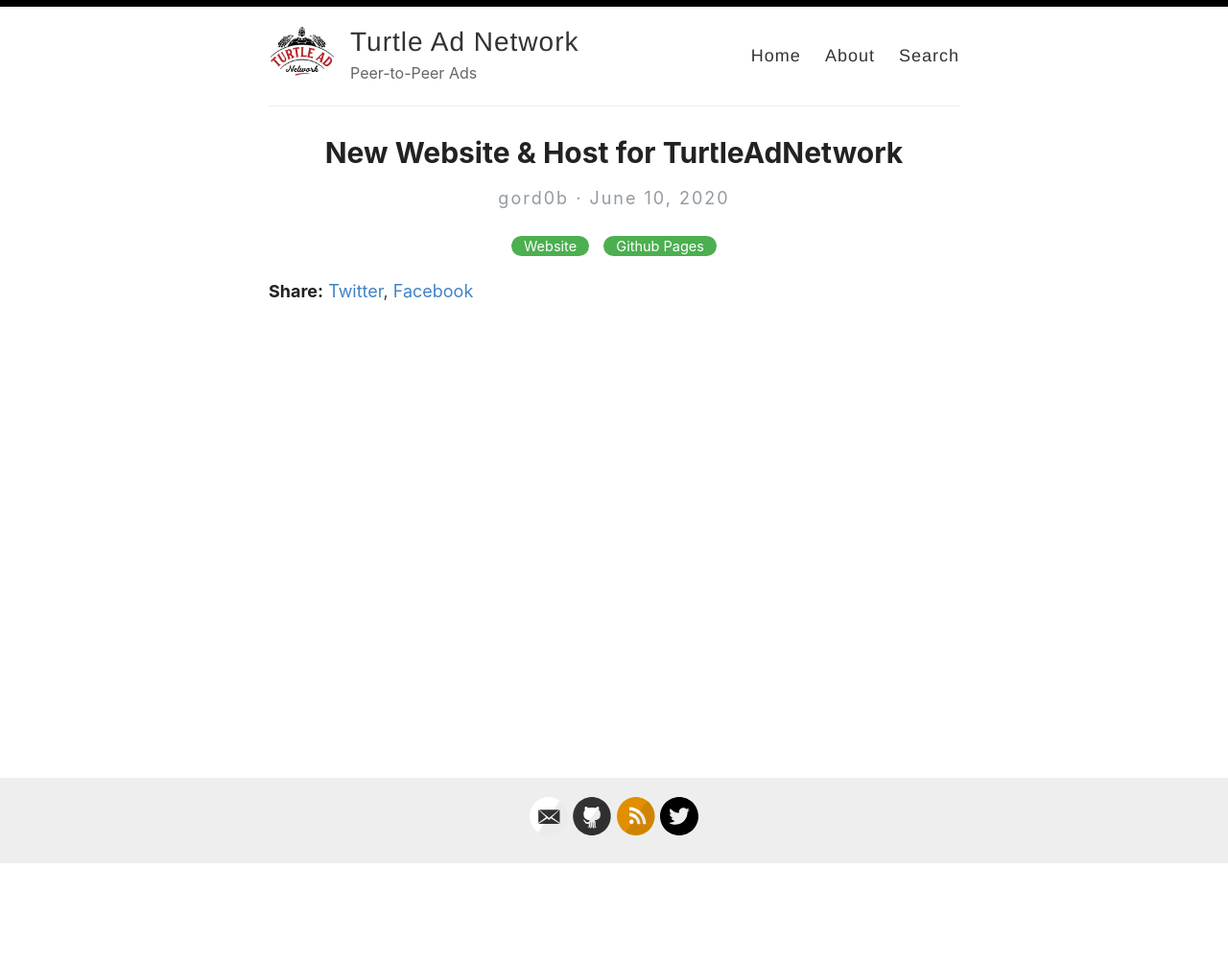
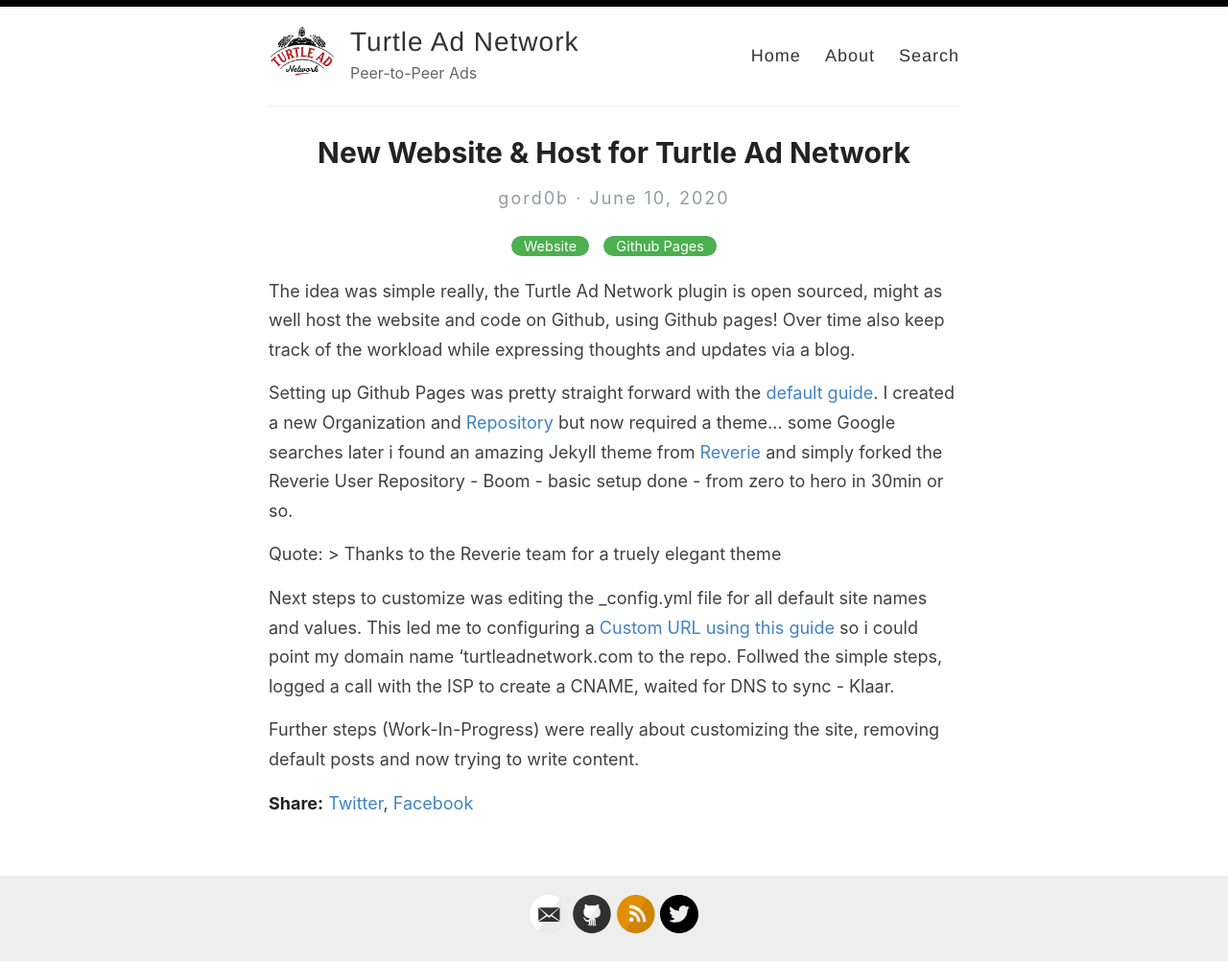
Before and after one commit to TurtleAdNetwork/TurtleAdNetwork.github.io, a Jekyll site: the page built from _posts/2020-06-10-new-website-and-host-for-turtleadnetwork.md, in a window 1280 px wide. Shown: the whole page at 96% size. Built offline with Jekyll 4.4.1, drawn with Linux system fonts in a browser that asks for light colours; before the commit the page ends 901 px from its top, so only the background shows below that.

Commit message:
Update 2020-06-10-new-website-and-host-for-turtleadnetwork.md

```diff
--- a/_posts/2020-06-10-new-website-and-host-for-turtleadnetwork.md
+++ b/_posts/2020-06-10-new-website-and-host-for-turtleadnetwork.md
@@ -1,6 +1,16 @@
 ---
 layout: post
-title:  New Website & Host for TurtleAdNetwork
+title:  New Website & Host for Turtle Ad Network
 categories: [Website,Github Pages]
-excerpt: To Add
+excerpt: Pleased to announce that Turtle Ad Network has a new home on Github Pages.
 ---
+The idea was simple really, the Turtle Ad Network plugin is open sourced, might as well host the website and code on Github, using Github pages! Over time also keep track of the workload while expressing thoughts and updates via a blog.
+
+Setting up Github Pages was pretty straight forward with the [default guide](https://pages.github.com).
+I created a new Organization and [Repository](https://github.com/TurtleAdNetwork/TurtleAdNetwork.github.io) but now required a theme... some Google searches later i found an amazing Jekyll theme from [Reverie](https://www.amitmerchant.com/reverie/introducing-reverie-jekyll-theme) and simply forked the Reverie User Repository - Boom - basic setup done - from zero to hero in 30min or so.
+
+Quote: > Thanks to the Reverie team for a truely elegant theme
+
+Next steps to customize was editing the _config.yml file for all default site names and values. This led me to configuring a [Custom URL using this guide](https://help.github.com/en/github/working-with-github-pages/configuring-a-custom-domain-for-your-github-pages-site) so i could point my domain name 'turtleadnetwork.com to the repo. Follwed the simple steps, logged a call with the ISP to create a CNAME, waited for DNS to sync - Klaar.
+
+Further steps (Work-In-Progress) were really about customizing the site, removing default posts and now trying to write content.
```
